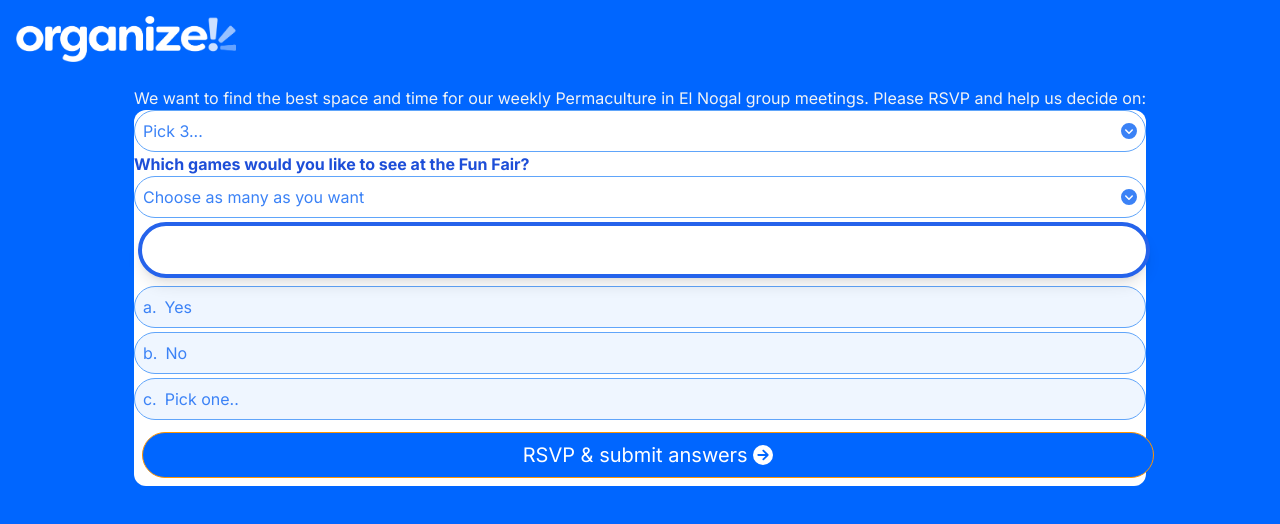
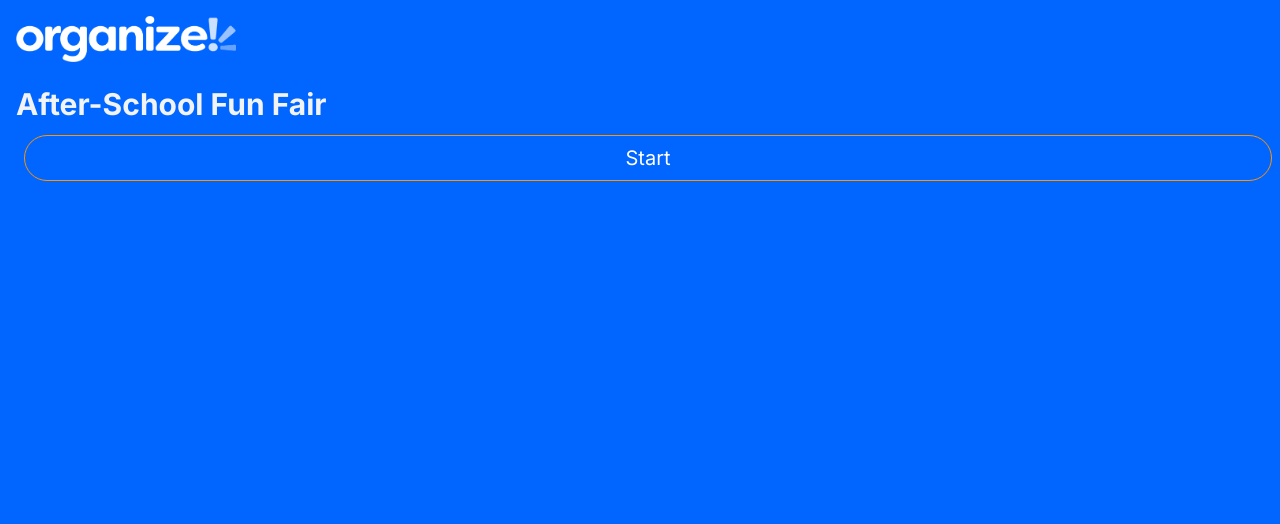
Before and after one commit to shirinmjr/organize-app, a Next.js app: page /participate/event/1 in a window 1280 px wide. Shown: the top 524 px of the page. Built offline with nearby package versions, Linux system fonts and the light colour scheme.

Commit message:
use stateful steps to progress through flow

```diff
--- a/app/components/inputs/InputSelect.jsx
+++ b/app/components/inputs/InputSelect.jsx
@@ -14,8 +14,6 @@ const InputSelect = ({
   value = "",
   onChange = null,
 }) => {
-  console.log({ options });
-  console.log({ value });
   const [selected, setSelected] = useState(
     options.find((option) => option.value === value)
   );
--- /dev/null
+++ b/app/participate/event/EventLandingPage.jsx
@@ -0,0 +1,11 @@
+import Button from "@/app/components/inputs/Button";
+const EventLandingPage = ({ name, onStart }) => {
+  return (
+    <>
+      <h1>{name}</h1>
+      <Button onClick={onStart}>Start</Button>
+    </>
+  );
+};
+
+export default EventLandingPage;
--- /dev/null
+++ b/app/participate/event/ParticipantFlow.jsx
@@ -0,0 +1,25 @@
+"use client";
+
+import { useSearchParams } from "next/navigation";
+import { useState } from "react";
+import EventLandingPage from "./EventLandingPage";
+import Question from "./Qestion";
+
+const ParticipantFlow = ({ data }) => {
+  const [step, setStep] = useState(0);
+  const params = useSearchParams();
+  const incrementStep = () =>
+    step < data.questions.length && setStep((step) => step + 1);
+  const decrementStep = () => step > 0 && setStep((step) => step - 1);
+  return step === 0 ? (
+    <EventLandingPage name={data.eventName} onStart={incrementStep} />
+  ) : (
+    <Question
+      question={data.questions[step - 1]}
+      onPrev={decrementStep}
+      onNext={incrementStep}
+    />
+  );
+};
+
+export default ParticipantFlow;
--- /dev/null
+++ b/app/participate/event/Qestion.jsx
@@ -0,0 +1,18 @@
+import Button from "@/app/components/inputs/Button";
+import MappedInput from "./[id]/MappedInput";
+
+const Question = ({ question, onNext, onPrev }) => {
+  return (
+    <div className="w-full">
+      <form>
+        <MappedInput questionData={question} />
+        <div className="flex w-full gap-2">
+          <Button onClick={onPrev}>Previous</Button>
+          <Button onClick={onNext}>Next</Button>
+        </div>
+      </form>
+    </div>
+  );
+};
+
+export default Question;
--- a/app/participate/event/[id]/MappedInput.jsx
+++ b/app/participate/event/[id]/MappedInput.jsx
@@ -1,7 +1,7 @@
 "use client";
-import InputText from "../../../components/inputs/InputText";
-import InputSelect from "../../../components/inputs/InputSelect";
-import InputChooseOne from "../../../components/inputs/InputChooseOne";
+import InputText from "@/app/components/inputs/InputText";
+import InputSelect from "@/app/components/inputs/InputSelect";
+import InputChooseOne from "@/app/components/inputs/InputChooseOne";
 
 const MappedInput = ({ questionData }) => {
   const { type, id, question, options } = questionData;
@@ -15,7 +15,7 @@ const MappedInput = ({ questionData }) => {
           <InputSelect
             id={id}
             name={id}
-            label={""}
+            label={question.question}
             options={options}
             // onChange={(selected) => handleSelectChange(selected, question.id)}
             required
@@ -32,7 +32,7 @@ const MappedInput = ({ questionData }) => {
           <InputSelect
             id={id}
             name={id}
-            label={question}
+            label={question.question}
             options={options}
             // onChange={(selected) => handleSelectChange(selected, question.id)}
             required
@@ -46,7 +46,7 @@ const MappedInput = ({ questionData }) => {
           <InputChooseOne
             id={id}
             name={id}
-            label={""}
+            label={question.question}
             options={options}
             // onChange={(selected) => handleSelectChange(selected, question.id)}
             required
--- /dev/null
+++ b/app/participate/event/[id]/[questionId]/page.jsx
@@ -0,0 +1,30 @@
+import Link from "next/link";
+import MappedInput from "../MappedInput";
+import { getQuestion } from "../actions";
+import Button from "@/app/components/inputs/Button";
+
+export default async function QuestionPage({ params }) {
+  const { id, questionId } = params;
+  const question = await getQuestion(id, questionId);
+  const prev =
+    question.prev < 0
+      ? `/participate/event/${params.id}/`
+      : `/participate/event/${params.id}/${question.prev}`;
+  console.log(question.next);
+
+  return (
+    <div className="w-full">
+      <form>
+        <MappedInput questionData={question} />
+        <div className="flex w-full gap-2">
+          <Link href={prev}>
+            <Button>Previous</Button>
+          </Link>
+          <Link href={`/participate/event/${params.id}/${question.next}`}>
+            <Button>Next</Button>
+          </Link>
+        </div>
+      </form>
+    </div>
+  );
+}
--- a/app/participate/event/[id]/actions.js
+++ b/app/participate/event/[id]/actions.js
@@ -4,7 +4,19 @@ import organizer from "../../../../assets/mock/mockOrganizer.json";
 
 export async function getEvent(id) {
   //@TODO return the event with the correct id
-  return event;
+  const queue = event.questions.map((question) => question.id);
+  return { ...event, queue };
+}
+
+export async function getQuestion(eventId, questionId) {
+  const event = await getEvent(eventId);
+  const questionIndex = event.queue.indexOf((id) => id === questionId);
+  console.log({ questionIndex, questionId });
+  const question = event.questions[questionIndex];
+  const next = event.queue[questionIndex + 1];
+  const prev = event.queue[questionIndex - 1];
+  console.log({ question });
+  return { ...question, next, prev };
 }
 
 export async function getOrganizer(id) {
--- a/app/participate/event/[id]/page.jsx
+++ b/app/participate/event/[id]/page.jsx
@@ -1,31 +1,8 @@
-import Button from "../../../components/inputs/Button";
+import ParticipantFlow from "../ParticipantFlow";
 import { getEvent } from "./actions";
-import { FontAwesomeIcon } from "@fortawesome/react-fontawesome";
-import { faCircleArrowRight } from "@fortawesome/free-solid-svg-icons";
-import MappedInput from "./MappedInput";
 
 export default async function Page({ params }) {
   const data = await getEvent(params.id);
 
-  return (
-    <div>
-      <div>
-        {/* <h1>{eventDetail.eventName}</h1> */}
-        {/* <div>Organized by {organizer.firstName}</div> */}
-        <div>
-          We want to find the best space and time for our weekly Permaculture in
-          El Nogal group meetings. Please RSVP and help us decide on:
-        </div>
-        <form>
-          {data.questions.map((question) => (
-            <MappedInput key={question.id} questionData={question} />
-          ))}
-          <Button>
-            RSVP & submit answers&nbsp;
-            <FontAwesomeIcon icon={faCircleArrowRight} />
-          </Button>
-        </form>
-      </div>
-    </div>
-  );
+  return <ParticipantFlow data={data} />;
 }
--- a/app/participate/event/layout.jsx
+++ b/app/participate/event/layout.jsx
@@ -1,3 +1,3 @@
 export default function Layout({ children }) {
-  return <div className="flex justify-center p-2 m-2">{children}</div>;
+  return <div className="flex flex-col justify-center p-2 m-2">{children}</div>;
 }
```
